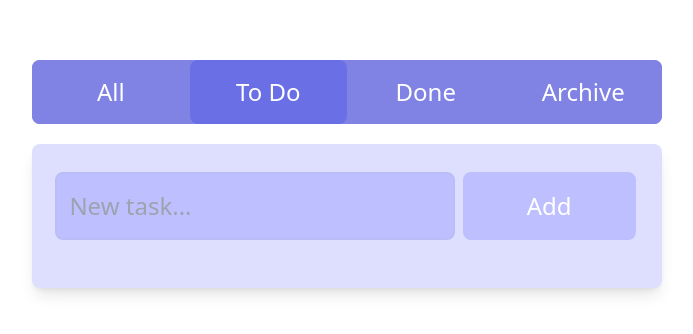
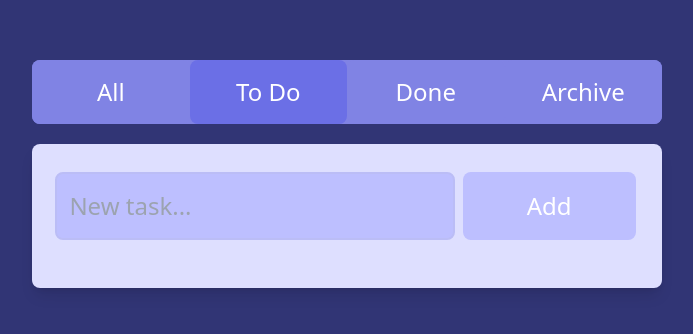
Before and after one commit to imnoura/to-do-app, a Vue app: page / in a window 1280 px wide. Shown: the part 226-560 px from the top of the page, without its empty margins (293-986 px from the left). Built offline with nearby package versions, Linux system fonts and the light colour scheme.

Commit message:
style: small changes

```diff
--- a/src/App.vue
+++ b/src/App.vue
@@ -19,6 +19,6 @@ function changeTab(tabName) {
 
 <style scoped lang="postcss">
 .overall {
-  @apply flex w-screen h-screen bg-white justify-center items-center flex-col;
+  @apply flex w-screen h-screen bg-[#313575] justify-center items-center flex-col;
 }
 </style>
```
